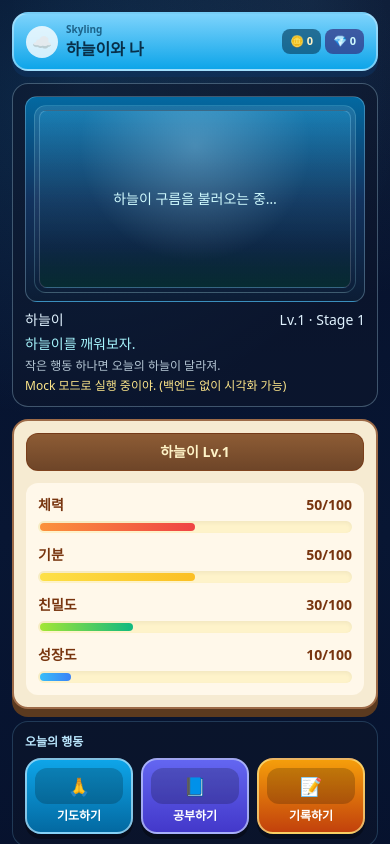
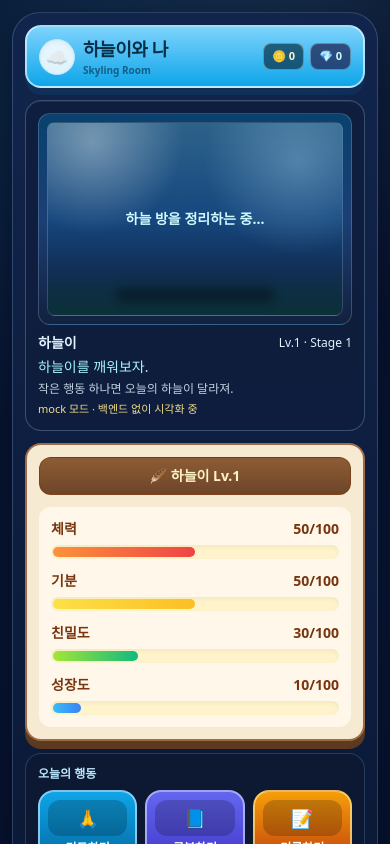
Before and after one commit to kinddragon1224/skyling-mvp, a Next.js app in the folder apps/web/: page / in a window 390 px wide. Shown: the top 844 px of the page. Built offline with nearby package versions, Linux system fonts and the light colour scheme; no server answers.

Commit message:
feat: redesign UI into mobile game-style layout

```diff
--- /dev/null
+++ b/apps/web/app/components/GameHeader.tsx
@@ -0,0 +1,20 @@
+export default function GameHeader() {
+  return (
+    <header className="mb-3 rounded-2xl border-2 border-sky-100/70 bg-gradient-to-b from-sky-300 to-sky-500 px-3 py-2 shadow-[0_7px_0_rgba(15,53,94,0.65)]">
+      <div className="flex items-center justify-between gap-2">
+        <div className="flex items-center gap-2">
+          <div className="flex h-9 w-9 items-center justify-center rounded-full border border-sky-200 bg-white/85 text-lg shadow-inner">☁️</div>
+          <div>
+            <h1 className="text-lg font-black tracking-tight text-sky-950">하늘이와 나</h1>
+            <p className="text-[10px] font-semibold text-sky-900/80">Skyling Room</p>
+          </div>
+        </div>
+
+        <div className="flex gap-1.5">
+          <div className="rounded-lg border border-amber-200/40 bg-sky-950/70 px-2 py-1 text-[11px] font-bold text-amber-100">🪙 0</div>
+          <div className="rounded-lg border border-cyan-200/40 bg-indigo-950/70 px-2 py-1 text-[11px] font-bold text-cyan-100">💎 0</div>
+        </div>
+      </div>
+    </header>
+  );
+}
--- /dev/null
+++ b/apps/web/app/components/PetRoom.tsx
@@ -0,0 +1,78 @@
+type PetRoomProps = {
+  petName: string;
+  level: number;
+  stage: number;
+  message: string;
+  presence: string;
+  mockMode: boolean;
+  showStageCongrats: boolean;
+  imageLoaded: boolean;
+  imageIndex: number;
+  imageCandidates: string[];
+  onImageLoad: () => void;
+  onImageError: () => void;
+};
+
+export default function PetRoom({
+  petName,
+  level,
+  stage,
+  message,
+  presence,
+  mockMode,
+  showStageCongrats,
+  imageLoaded,
+  imageIndex,
+  imageCandidates,
+  onImageLoad,
+  onImageError,
+}: PetRoomProps) {
+  return (
+    <section className="mb-3 rounded-2xl border border-sky-200/25 bg-[#0f1d3d]/80 p-3 shadow-[inset_0_1px_0_rgba(255,255,255,0.08)]">
+      <div className="mb-2 rounded-xl border border-sky-100/20 bg-gradient-to-b from-sky-600/35 via-[#1b3f76] to-[#12213f] p-2">
+        <div className="relative overflow-hidden rounded-lg border border-cyan-100/20 bg-gradient-to-b from-sky-200/20 via-sky-700/20 to-slate-950/30">
+          <div className="pointer-events-none absolute inset-0 bg-[radial-gradient(circle_at_15%_10%,rgba(255,255,255,0.35),transparent_30%),radial-gradient(circle_at_85%_20%,rgba(186,230,253,0.3),transparent_32%)]" />
+          <div className="pointer-events-none absolute bottom-0 h-12 w-full bg-gradient-to-t from-emerald-900/45 to-transparent" />
+          <div className="pointer-events-none absolute bottom-3 left-1/2 h-4 w-40 -translate-x-1/2 rounded-full bg-black/30 blur-sm" />
+
+          {imageIndex < imageCandidates.length ? (
+            <>
+              <img
+                src={imageCandidates[imageIndex]}
+                alt="하늘이"
+                className={`relative z-10 h-48 w-full object-contain transition-opacity duration-200 ${imageLoaded ? "opacity-100" : "opacity-0"}`}
+                onLoad={onImageLoad}
+                onError={onImageError}
+              />
+              {!imageLoaded ? (
+                <div className="absolute inset-0 z-20 flex h-48 items-center justify-center text-sm font-semibold text-cyan-100">
+                  하늘 방을 정리하는 중…
+                </div>
+              ) : null}
+            </>
+          ) : (
+            <div className="flex h-48 flex-col items-center justify-center gap-1 text-cyan-100">
+              <span className="text-3xl">☁️</span>
+              <span className="text-xs">하늘 방에서 쉬는 중…</span>
+            </div>
+          )}
+        </div>
+      </div>
+
+      <div className="mb-1 flex items-center justify-between text-sm text-sky-100">
+        <span className="font-semibold">{petName}</span>
+        <span className="text-xs">Lv.{level} · Stage {stage}</span>
+      </div>
+      <p className="text-sm text-cyan-200">{message}</p>
+      <p className="mt-1 text-xs text-sky-100/85">{presence}</p>
+
+      {showStageCongrats ? (
+        <p className="mt-2 rounded-lg bg-emerald-400/20 px-3 py-1.5 text-xs text-emerald-100">
+          🎉 하늘이가 Stage 2로 진화했어!
+        </p>
+      ) : null}
+
+      {mockMode ? <p className="mt-1 text-[11px] text-amber-200/95">mock 모드 · 백엔드 없이 시각화 중</p> : null}
+    </section>
+  );
+}
--- /dev/null
+++ b/apps/web/app/components/PetStatusPanel.tsx
@@ -0,0 +1,45 @@
+type PetStats = {
+  hp: number;
+  mood: number;
+  bond: number;
+  growth: number;
+  level?: number;
+};
+
+function StatBar({
+  label,
+  value,
+  fillClass,
+}: {
+  label: string;
+  value: number;
+  fillClass: string;
+}) {
+  return (
+    <div className="space-y-1.5">
+      <div className="flex items-center justify-between text-sm font-semibold text-amber-900">
+        <span>{label}</span>
+        <span>{value}/100</span>
+      </div>
+      <div className="h-3.5 rounded-full bg-amber-100/90 p-[2px] shadow-inner">
+        <div className={`h-full rounded-full ${fillClass}`} style={{ width: `${value}%` }} />
+      </div>
+    </div>
+  );
+}
+
+export default function PetStatusPanel({ pet }: { pet: PetStats | null }) {
+  return (
+    <section className="mb-3 rounded-2xl border-2 border-amber-900/70 bg-[#f6ebd2] p-3 shadow-[0_8px_0_#5b3a1f]">
+      <div className="mb-3 rounded-xl border border-amber-900/60 bg-gradient-to-b from-[#8d5c35] to-[#6e4528] px-3 py-2 text-center text-sm font-bold text-amber-100">
+        🪶 하늘이 Lv.{pet?.level ?? 1}
+      </div>
+      <div className="space-y-3 rounded-xl bg-[#fff8ea] p-3">
+        <StatBar label="체력" value={pet?.hp ?? 0} fillClass="bg-gradient-to-r from-orange-400 to-red-500" />
+        <StatBar label="기분" value={pet?.mood ?? 0} fillClass="bg-gradient-to-r from-yellow-300 to-amber-400" />
+        <StatBar label="친밀도" value={pet?.bond ?? 0} fillClass="bg-gradient-to-r from-lime-400 to-emerald-500" />
+        <StatBar label="성장도" value={pet?.growth ?? 0} fillClass="bg-gradient-to-r from-sky-400 to-blue-500" />
+      </div>
+    </section>
+  );
+}
--- a/apps/web/app/page.tsx
+++ b/apps/web/app/page.tsx
@@ -2,8 +2,10 @@
 
 import { useEffect, useMemo, useState } from "react";
 import ActionButtons from "./components/ActionButtons";
+import GameHeader from "./components/GameHeader";
 import MemoryCards, { MemoryItem } from "./components/MemoryCards";
-import StatBars from "./components/StatBars";
+import PetRoom from "./components/PetRoom";
+import PetStatusPanel from "./components/PetStatusPanel";
 
 type Pet = {
   id: number;
@@ -220,69 +222,32 @@ export default function HomePage() {
   };
 
   return (
-    <main className="mx-auto min-h-screen w-full max-w-md p-3 pb-5">
-      <header className="mb-3 flex items-center justify-between rounded-2xl border-2 border-sky-200/60 bg-gradient-to-b from-sky-300 to-sky-500 px-3 py-2 shadow-[0_6px_0_rgba(14,51,95,0.6)]">
-        <div className="flex items-center gap-2">
-          <div className="flex h-8 w-8 items-center justify-center rounded-full bg-white/80 text-base">☁️</div>
-          <div>
-            <p className="text-[10px] font-semibold text-sky-900/80">Skyling</p>
-            <h1 className="text-base font-extrabold text-sky-950">하늘이와 나</h1>
-          </div>
-        </div>
-        <div className="flex gap-1">
-          <span className="rounded-lg bg-sky-900/70 px-2 py-1 text-[11px] font-bold text-amber-100">🪙 0</span>
-          <span className="rounded-lg bg-indigo-900/70 px-2 py-1 text-[11px] font-bold text-cyan-100">💎 0</span>
-        </div>
-      </header>
+    <main className="mx-auto min-h-screen w-full max-w-md p-3 pb-6">
+      <div className="rounded-[28px] border border-sky-200/20 bg-gradient-to-b from-[#12254d]/95 to-[#0b1835]/95 p-3 shadow-[0_18px_40px_rgba(2,6,23,0.6)]">
+        <GameHeader />
 
-      <section className="mb-3 rounded-2xl border border-sky-200/30 bg-slate-900/50 p-3">
-        <div className="mb-2 overflow-hidden rounded-xl border border-sky-200/30 bg-gradient-to-b from-sky-700 via-[#12335f] to-[#0c1d35] p-2">
-          <div className="rounded-xl border border-cyan-200/20 bg-gradient-to-b from-white/10 to-transparent p-1">
-            <div className="relative overflow-hidden rounded-lg border border-sky-100/20 bg-gradient-to-b from-sky-500/25 to-slate-950/40">
-              <div className="pointer-events-none absolute inset-0 bg-[radial-gradient(circle_at_50%_20%,rgba(186,230,253,0.3),transparent_55%)]" />
-              <div className="pointer-events-none absolute bottom-0 h-10 w-full bg-gradient-to-t from-emerald-900/40 to-transparent" />
-              {imageIndex < imageCandidates.length ? (
-                <>
-                  <img
-                    src={imageCandidates[imageIndex]}
-                    alt="하늘이"
-                    className={`relative z-10 h-44 w-full object-contain transition-opacity duration-200 ${imageLoaded ? "opacity-100" : "opacity-0"}`}
-                    onLoad={() => setImageLoaded(true)}
-                    onError={() => {
+        <PetRoom
+          petName={pet?.name ?? "하늘이"}
+          level={pet?.level ?? 1}
+          stage={pet?.stage ?? 1}
+          message={message}
+          presence={computePresenceLine(pet)}
+          mockMode={mockMode}
+          showStageCongrats={showStageCongrats}
+          imageLoaded={imageLoaded}
+          imageIndex={imageIndex}
+          imageCandidates={imageCandidates}
+          onImageLoad={() => setImageLoaded(true)}
+          onImageError={() => {
             setImageLoaded(false);
             setImageIndex((v) => v + 1);
           }}
         />
-                  {!imageLoaded ? (
-                    <div className="absolute inset-0 z-20 flex h-44 items-center justify-center text-sm font-medium text-cyan-100">
-                      하늘이 구름을 불러오는 중…
-                    </div>
-                  ) : null}
-                </>
-              ) : (
-                <div className="flex h-44 items-center justify-center text-sm text-cyan-100">하늘 방에서 쉬는 중…</div>
-              )}
-            </div>
-          </div>
-        </div>
 
-        <div className="mb-1 flex items-center justify-between text-sm text-sky-100">
-          <span>{pet?.name ?? "하늘이"}</span>
-          <span>Lv.{pet?.level ?? 1} · Stage {pet?.stage ?? 1}</span>
-        </div>
-        <p className="text-sm text-cyan-200">{message}</p>
-        <p className="mt-1 text-xs text-sky-100/80">{computePresenceLine(pet)}</p>
-        {showStageCongrats ? (
-          <p className="mt-2 rounded-lg bg-emerald-400/20 px-3 py-2 text-xs text-emerald-100">
-            🎉 하늘이가 Stage 2로 진화했어!
-          </p>
-        ) : null}
-        {mockMode ? <p className="mt-1 text-xs text-amber-200">Mock 모드로 실행 중이야. (백엔드 없이 시각화 가능)</p> : null}
-      </section>
-
-      <StatBars pet={pet} />
+        <PetStatusPanel pet={pet} />
         <ActionButtons loading={loading} onAction={runAction} />
         <MemoryCards memories={memories} />
+      </div>
     </main>
   );
 }
```
Lines whose indentation alone changed are shown as unchanged.
